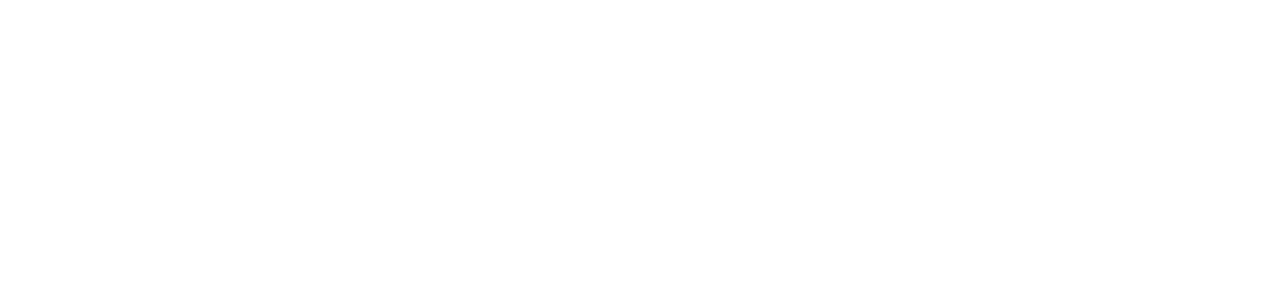
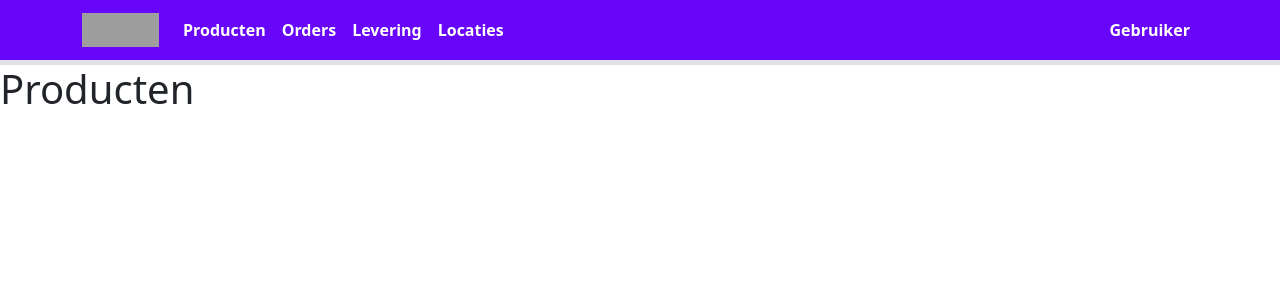
Before and after one commit to JaspervRiel/AxiProgram, a React (Create React App) app in the folder Frontend/axi/: page /Products in a window 1280 px wide. Before the commit this address had no page. Shown: the top 300 px of the page. Built offline with nearby package versions, Linux system fonts and the light colour scheme; grey boxes are pictures that could not be loaded.

Commit message:
Add pages

```diff
--- a/Frontend/axi/src/About.js
+++ b/Frontend/axi/src/About.js
@@ -2,7 +2,7 @@
 function About (){
     return(
         <div>
-            <h1>Hey</h1>
+            <h1>About</h1>
         </div>
     );
 }
--- a/Frontend/axi/src/App.js
+++ b/Frontend/axi/src/App.js
@@ -1,9 +1,12 @@
 import React from 'react';
 import './App.css';
 import { Route, Routes , BrowserRouter } from 'react-router-dom';
-import Home from './Home'
+import Home from './Home';
 import About from './About';
-
+import Products from './Products';
+import Orders from './Orders';
+import Levering from './Levering';
+import Locaties from './Locaties';
 
 function App() {
   return (
@@ -12,6 +15,10 @@
       <Routes>
           <Route path="/" element={<Home/>} />
           <Route  path="/About" element={<About/>} />
+          <Route  path="/Products" element={<Products/>} />
+          <Route  path="/Orders" element={<Orders/>} />
+          <Route  path="/Levering" element={<Levering/>} />
+          <Route  path="/Locaties" element={<Locaties/>} />
       </Routes>
       </BrowserRouter>
     </div>
--- a/Frontend/axi/src/Components/GridButton.js
+++ b/Frontend/axi/src/Components/GridButton.js
@@ -22,7 +22,7 @@
             </Button>
 
             <Button
-                href="/Products"
+                href="/Orders"
                 class="grid-item"
                 type="submit"
                 color="secondary"
@@ -32,7 +32,7 @@
             </Button>
 
             <Button
-                href="/Products"
+                href="/Levering"
                 class="grid-item"
                 type="submit"
                 color="secondary"
@@ -42,7 +42,7 @@
             </Button>
 
             <Button
-                href="/Products"
+                href="/Locaties"
                 class="grid-item"
                 type="submit"
                 color="secondary"
--- a/Frontend/axi/src/Components/Navbar.js
+++ b/Frontend/axi/src/Components/Navbar.js
@@ -20,7 +20,7 @@
               />{' '}
           </Navbar.Brand>
           <Nav className="me-auto">
-            <Nav.Link href="Producten" > Producten</Nav.Link>
+            <Nav.Link href="Products">Producten</Nav.Link>
             <Nav.Link href="Orders">Orders</Nav.Link>
             <Nav.Link href="Levering">Levering</Nav.Link>
             <Nav.Link href="Locaties">Locaties</Nav.Link>
--- /dev/null
+++ b/Frontend/axi/src/Levering.js
@@ -0,0 +1,15 @@
+import React from "react";
+import Navbar from "./Components/Navbar";
+
+function Levering (){
+    return(
+        <div>
+            <div>
+                <Navbar />
+            </div>
+            <h1>Levering</h1>
+        </div>
+    );
+}
+
+export default Levering;
--- /dev/null
+++ b/Frontend/axi/src/Locaties.js
@@ -0,0 +1,15 @@
+import React from "react";
+import Navbar from "./Components/Navbar";
+
+function Locaties (){
+    return(
+        <div>
+            <div>
+                <Navbar />
+            </div>
+            <h1>Locaties</h1>
+        </div>
+    );
+}
+
+export default Locaties;
--- /dev/null
+++ b/Frontend/axi/src/Orders.js
@@ -0,0 +1,15 @@
+import React from "react";
+import Navbar from "./Components/Navbar";
+
+function Orders (){
+    return(
+        <div>
+            <div>
+                <Navbar />
+            </div>
+            <h1>Orders</h1>
+        </div>
+    );
+}
+
+export default Orders;
--- /dev/null
+++ b/Frontend/axi/src/Products.js
@@ -0,0 +1,15 @@
+import React from "react";
+import Navbar from "./Components/Navbar";
+
+function Products (){
+    return(
+        <div>
+            <div>
+                <Navbar />
+            </div>
+            <h1>Producten</h1>
+        </div>
+    );
+}
+
+export default Products;
```
